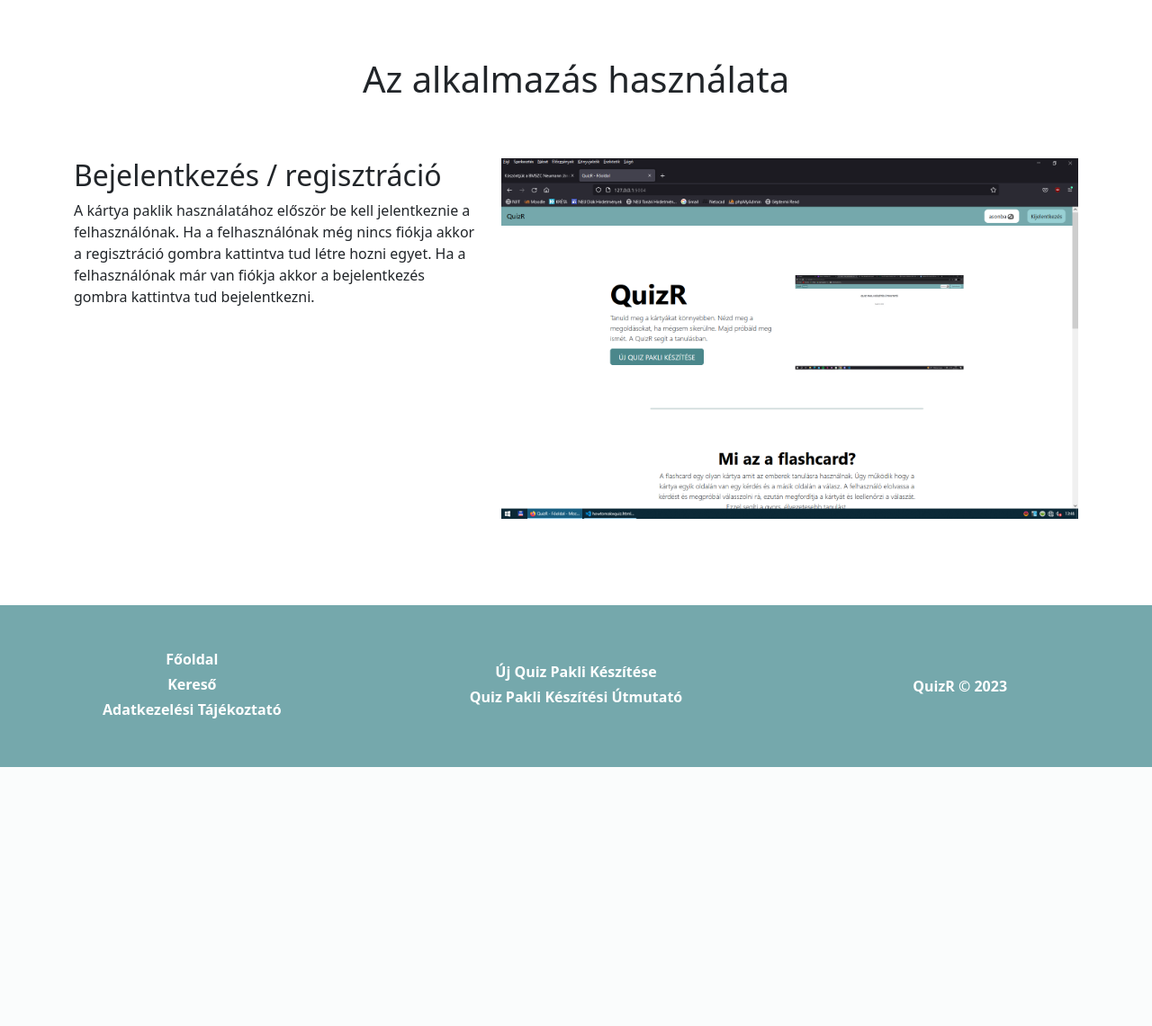
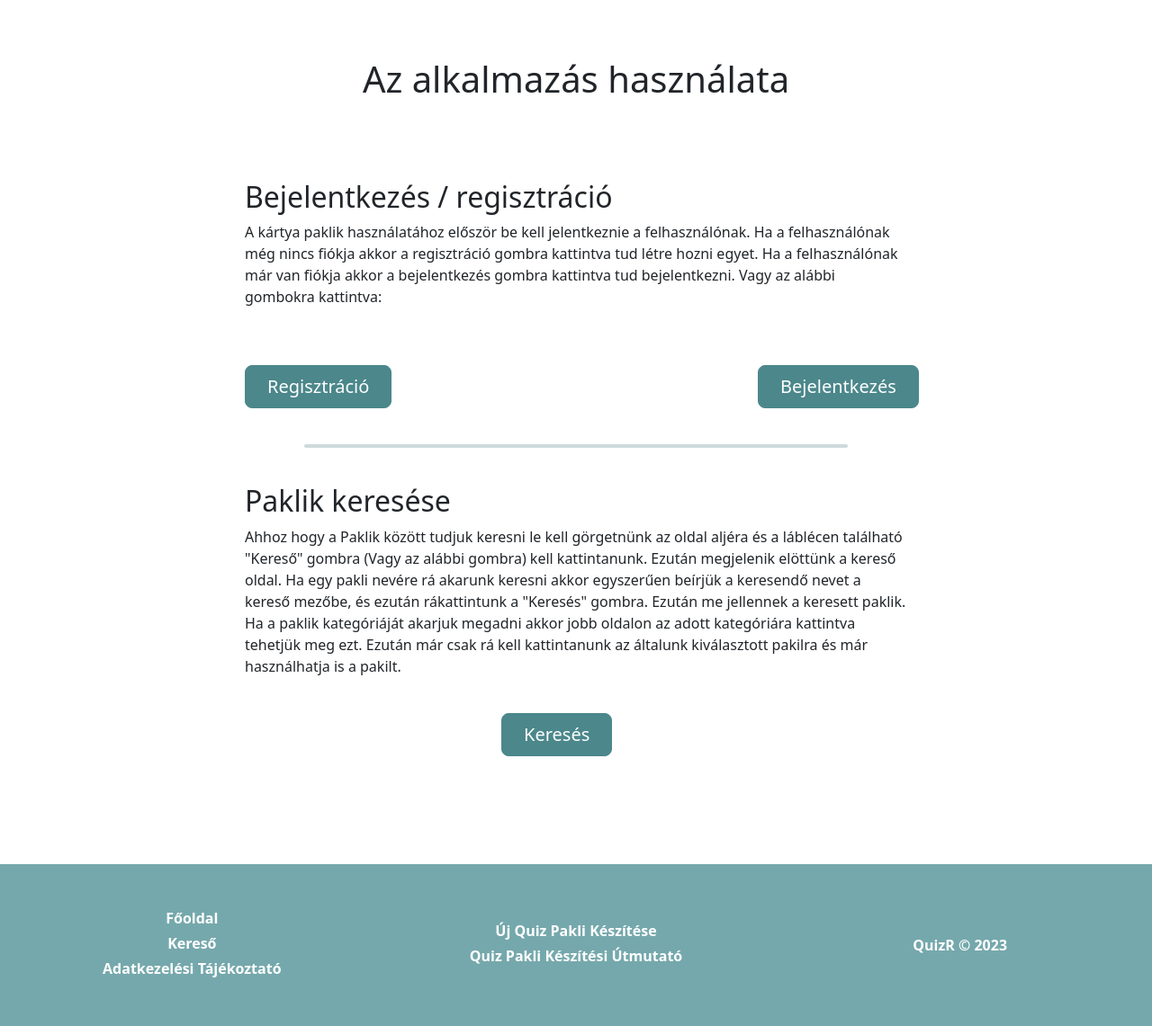
Before and after one commit to TMarccci/Projekt_4-WebQuiz-2022-23, a Flask app: page /howtomakequiz in a window 1280 px wide. Shown: the part 54-1195 px from the top of the page at 90% size. Before the commit the page ends 907 px from the top, so only its background shows below. Run offline with Flask 2, Linux system fonts and the light colour scheme.

Commit message:
Paklik keresése leírás

```diff
--- a/templates/howtomakequiz.html
+++ b/templates/howtomakequiz.html
@@ -5,13 +5,38 @@
     <h1 class="text-center my-5 py-3">Az alkalmazás használata</h1>
     <div class="container">
         <div class="row">
-            <div class="col-5">
+            <div class="col-8 mx-auto my-4">
                 <h2>Bejelentkezés / regisztráció</h2>
-                <p>A kártya paklik használatához először be kell jelentkeznie a felhasználónak. Ha a felhasználónak még nincs fiókja akkor a regisztráció gombra kattintva tud létre hozni egyet. Ha a felhasználónak már van fiókja akkor a bejelentkezés gombra kattintva tud bejelentkezni.</p>
+                <p>A kártya paklik használatához először be kell jelentkeznie a felhasználónak. Ha a felhasználónak még nincs fiókja akkor a regisztráció gombra kattintva tud létre hozni egyet. Ha a felhasználónak már van fiókja akkor a bejelentkezés gombra kattintva tud bejelentkezni. Vagy az alábbi gombokra kattintva:</p>
             </div>
-            <div class="col-7">
-                <img src="{{ url_for('static', filename='img/ideiglenes.png') }}" class="d-block mx-lg-auto img-fluid" alt="Bootstrap Themes" width="700" height="500" loading="lazy">
+        </div>
+    </div>
+    <div class="container my-4">
+        <div class="row">
+            <div class="col-md-2 mx-auto"><button onclick="location.href='/register'" type="button" class="btn btn-primary btn-lg px-4 mx-auto">Regisztráció</button></div>
+            <div class="col-md-2 mx-auto"><button onclick="location.href='/login'" type="button" class="btn btn-primary btn-lg px-4 mx-auto">Bejelentkezés</button></div>
+        </div>
+    </div>
+
+    <div class="continer my-4">
+        <div class="row justify-content-center">
+            <div class="col-6">
+                <hr>
             </div>
+        </div>
+    </div>
+
+    <div class="container my-4">
+        <div class="row">
+            <div class="col-8 mx-auto">
+                <h2>Paklik keresése</h2>
+                <p>Ahhoz hogy a Paklik között tudjuk keresni le kell görgetnünk az oldal aljéra és a láblécen található "Kereső" gombra (Vagy az alábbi gombra) kell kattintanunk. Ezután megjelenik elöttünk a kereső oldal. Ha egy pakli nevére rá akarunk keresni akkor egyszerűen beírjük a keresendő nevet a kereső mezőbe, és ezután rákattintunk a "Keresés" gombra. Ezután me jellennek a keresett paklik. Ha a paklik kategóriáját akarjuk megadni akkor jobb oldalon az adott kategóriára kattintva tehetjük meg ezt. Ezután már csak rá kell kattintanunk az általunk kiválasztott pakilra és már használhatja is a pakilt.</p>
+            </div>
+        </div>
+    </div>
+    <div class="container my-4">
+        <div class="row">
+            <div class="col-md-2 mx-auto"><button onclick="location.href='/search'" type="button" class="btn btn-primary btn-lg px-4 mx-auto">Keresés</button></div>
         </div>
     </div>
 
```
